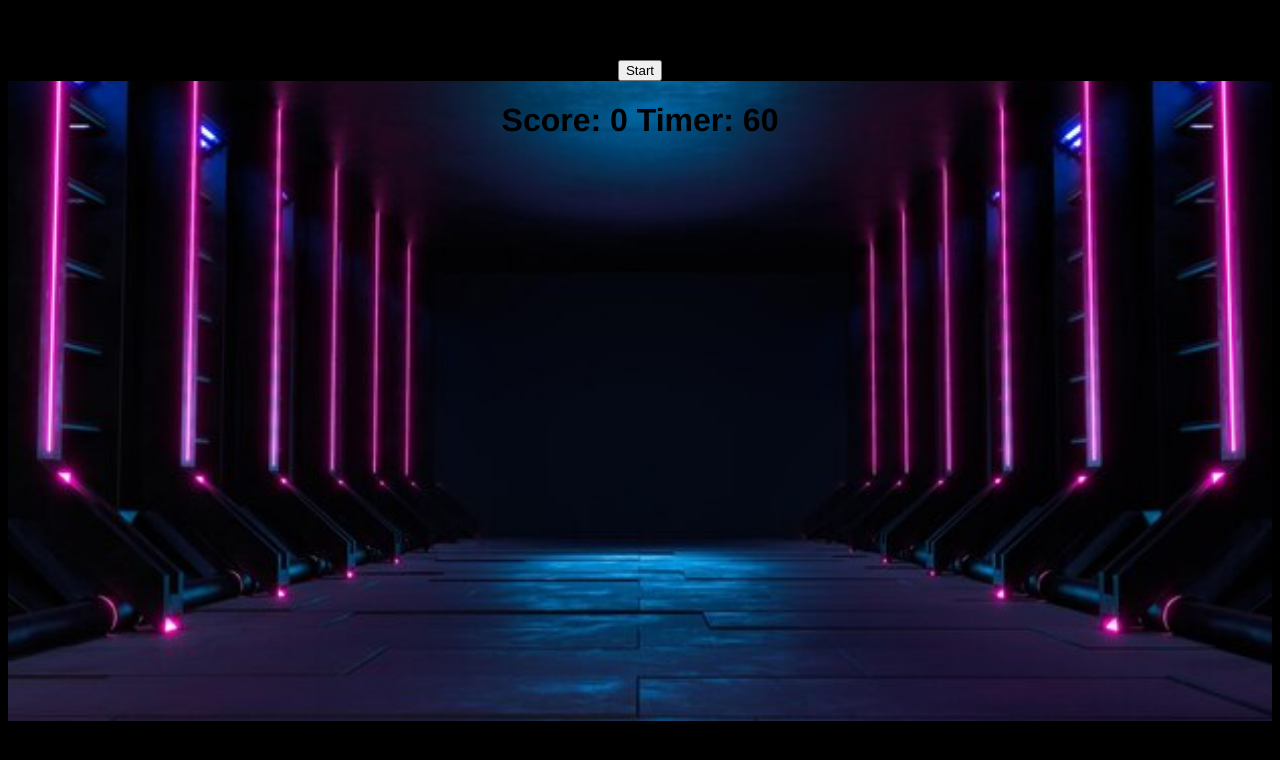
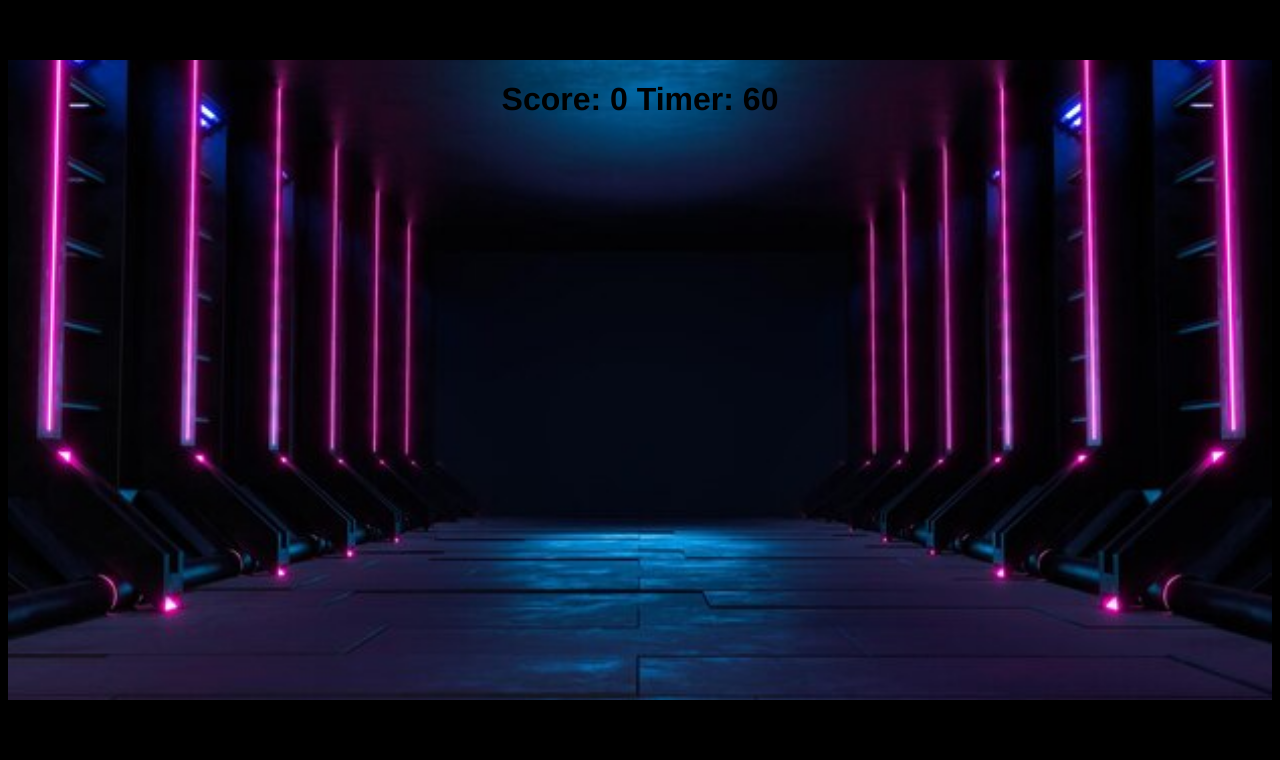
Before and after one commit to CoderDill/aim-train-vue, a Vue app: page / in a window 1280 px wide. Shown: the top 760 px of the page. Built offline with nearby package versions, Linux system fonts and the light colour scheme.

Commit message:
Moved data to AimRange component

```diff
--- a/src/App.vue
+++ b/src/App.vue
@@ -1,6 +1,5 @@
 <template>
-  <button v-on:click="timerCount">Start</button>
-  <AimRange v-bind:score="score" v-bind:timerCount="timerCount"/>
+  <AimRange />
 </template>
 
 <script>
@@ -10,28 +9,9 @@ export default {
   name: "App",
   components: {
     AimRange,
-  },
-  data() {
-    return {
-      score: 0,
-      timerCount: 60
-    }
-  },
-  watch: {
-    timerCount: {
-      handler(newVal) {
-        if (newVal > 0) {
-          setTimeout(() => {
-            this.timerCount--
-          }, 1000)
-        }
-      }
-    }
   }
 };
 </script>
-
-
 
 <style>
 html {
--- a/src/components/AimRange.vue
+++ b/src/components/AimRange.vue
@@ -5,11 +5,15 @@
 </template>
 
 <script>
+export default {
+  data() {
+    return {
+      score: 0,
+      timerCount: 60
+    }
+  },
 
-
-export default {
-    props: ['score', 'timerCount']
-}
+};
 </script>
 
 <style>
@@ -25,5 +29,4 @@ export default {
   cursor: crosshair;
   overflow: hidden;
 }
-
 </style>
```
